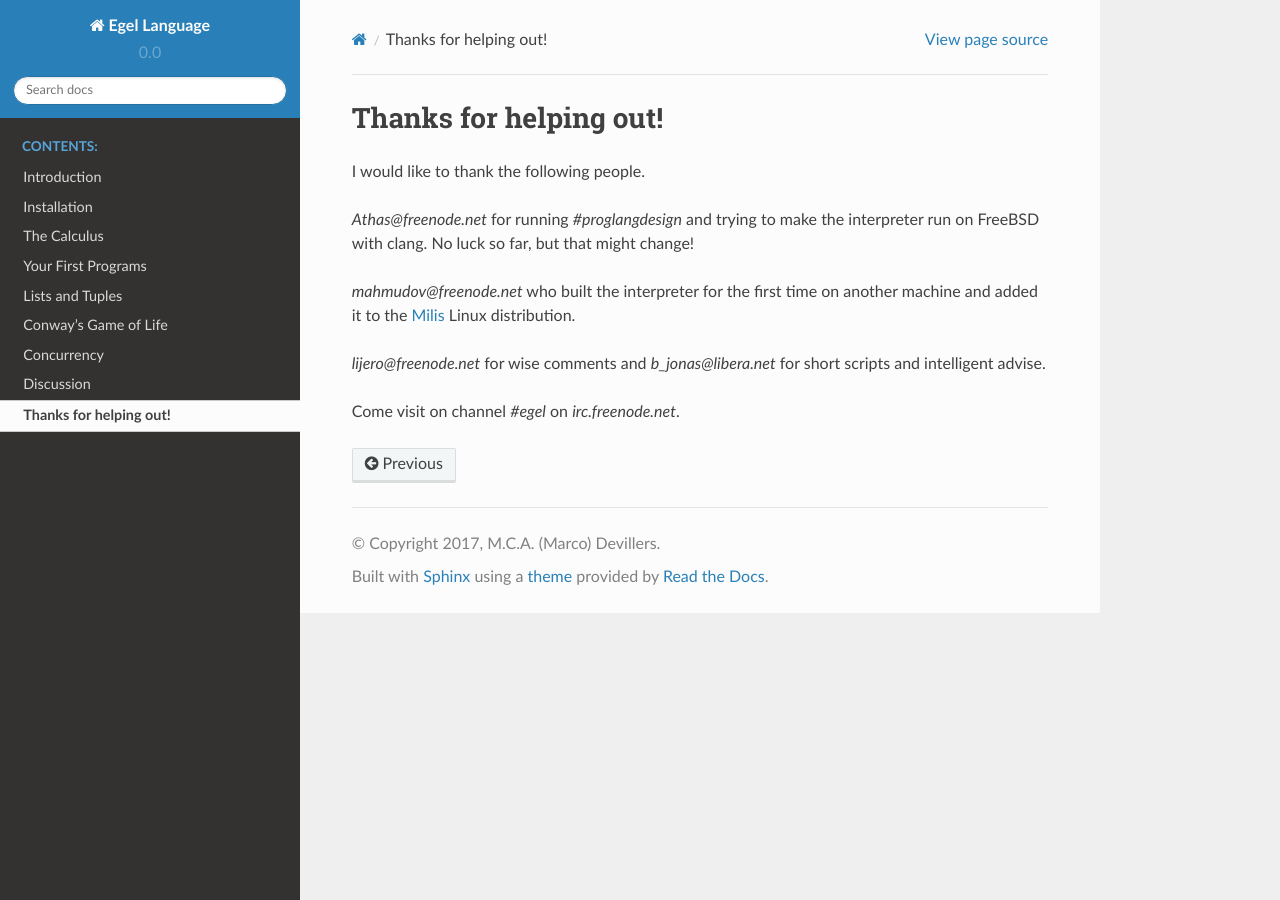
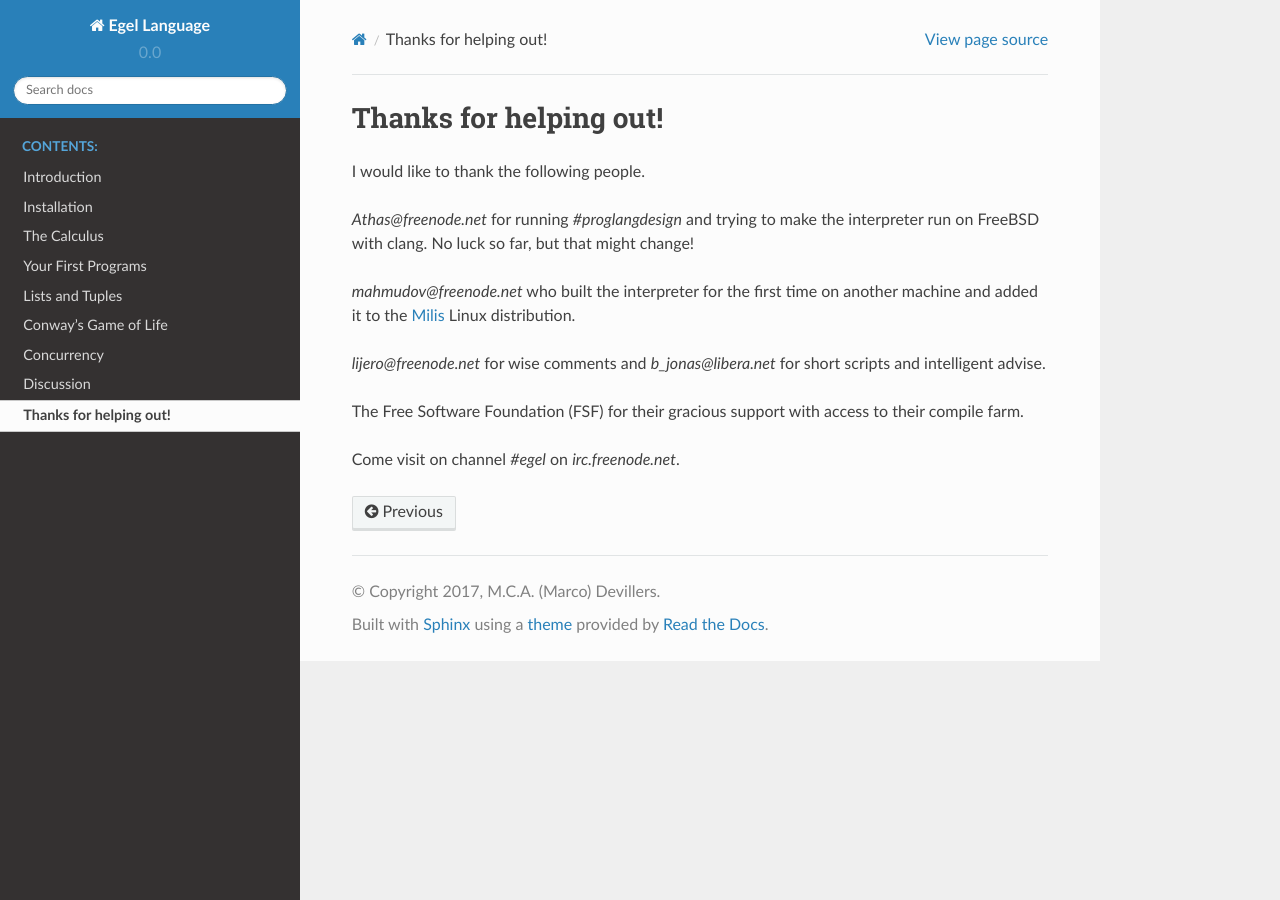
Before and after one commit to egel-lang/egel-docs, a Sphinx documentation site: the page built from source/thanks.rst, in a window 1280 px wide. Built offline with Sphinx 7.4.7 and the Read the Docs theme 2.0.0, drawn with Linux system fonts in a browser that asks for light colours.

Commit message:
Update thanks.rst

```diff
--- a/source/thanks.rst
+++ b/source/thanks.rst
@@ -12,4 +12,7 @@ and added it to the `Milis <https://milislinux.org/>`_ Linux distribution.
 `lijero@freenode.net` for wise comments and `b_jonas@libera.net` for short scripts and
 intelligent advise.
 
+The Free Software Foundation (FSF) for their gracious support with access to their
+compile farm.
+
 Come visit on channel `#egel` on `irc.freenode.net`.
```
